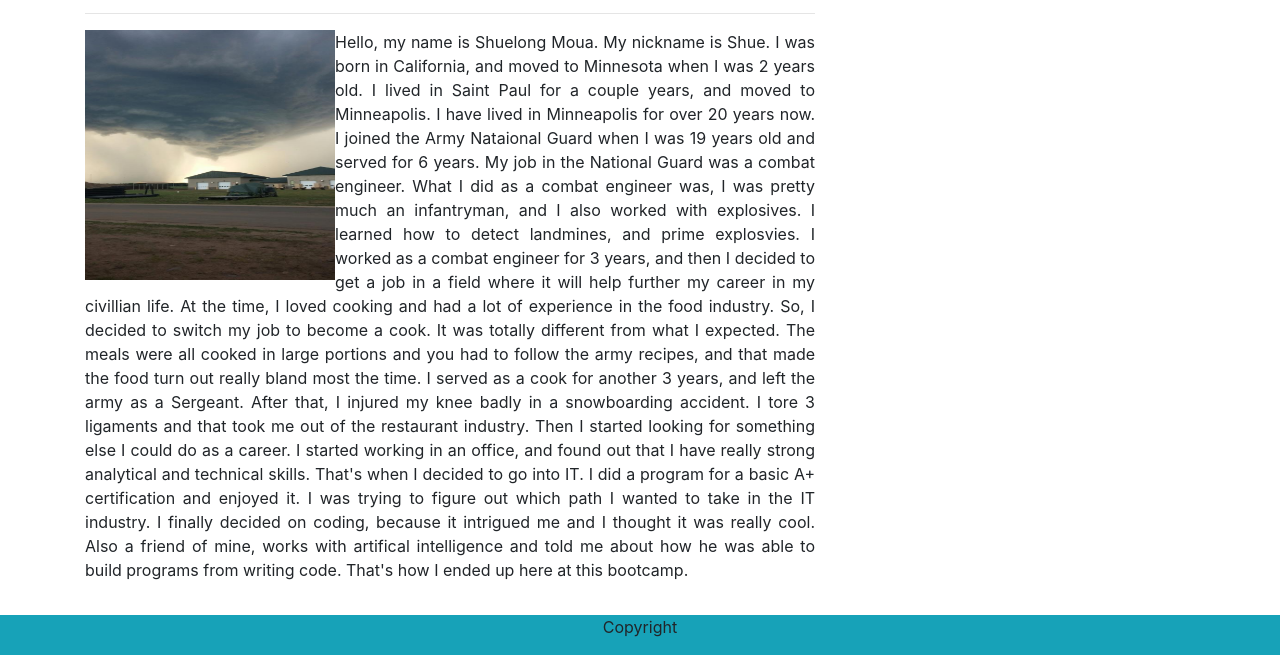
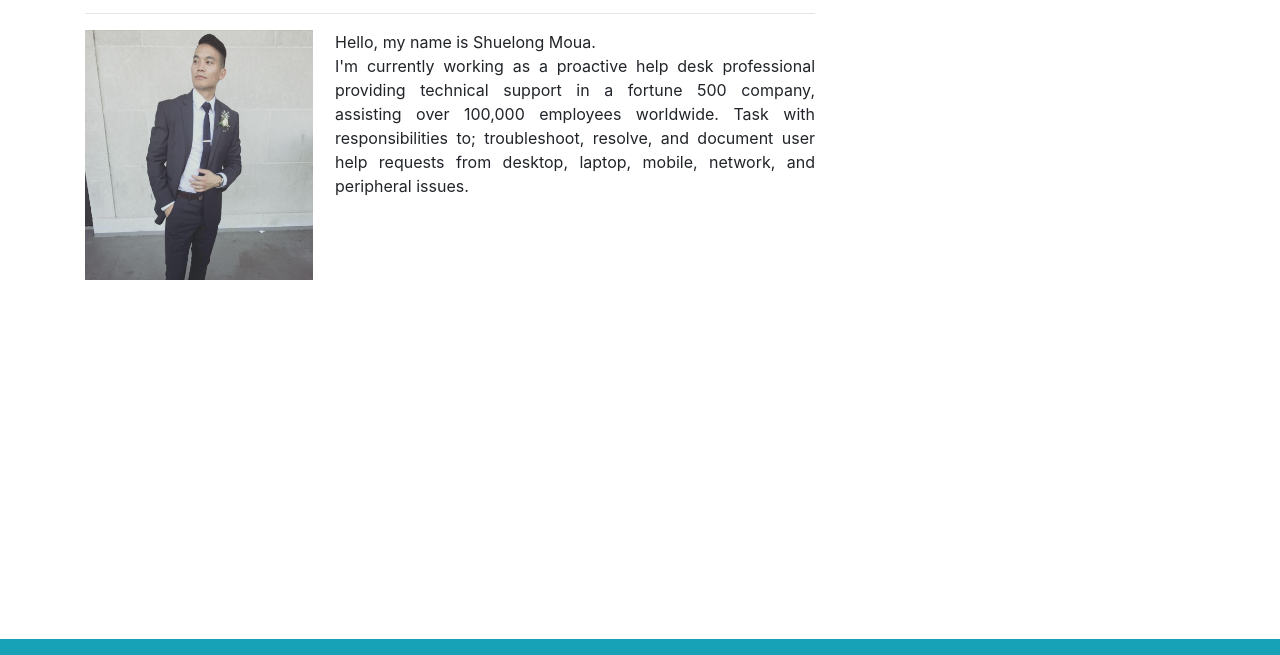
Before and after one commit to ShueMoua/Responsive-Portfolio, a plain HTML site: page index.html in a window 1280 px wide. Shown: the part 145-800 px from the top of the page. Drawn offline with nearby package versions, Linux system fonts and the light colour scheme.

Commit message:
updated about me webpage

```diff
--- /dev/null
+++ b/assets/style.css
@@ -0,0 +1,8 @@
+img {
+    float: left;
+    padding-right: 3%;
+}
+
+p {
+    text-align: justify;
+}
--- a/index.html
+++ b/index.html
@@ -6,36 +6,15 @@
     <meta name="viewport" content="width=device-width, initial-scale=1.0">
     <title>About Me</title>
 
-    <link rel="stylesheet" href="https://stackpath.bootstrapcdn.com/bootstrap/4.5.2/css/bootstrap.min.css"
-        integrity="sha384-JcKb8q3iqJ61gNV9KGb8thSsNjpSL0n8PARn9HuZOnIxN0hoP+VmmDGMN5t9UJ0Z" crossorigin="anonymous">
-    <link rel="stylesheet" href="portfolio.css">
-    <script src="https://code.jquery.com/jquery-3.5.1.slim.min.js"
-        integrity="sha384-DfXdz2htPH0lsSSs5nCTpuj/zy4C+OGpamoFVy38MVBnE+IbbVYUew+OrCXaRkfj"
-        crossorigin="anonymous"></script>
-    <script src="https://cdn.jsdelivr.net/npm/popper.js@1.16.1/dist/umd/popper.min.js"
-        integrity="sha384-9/reFTGAW83EW2RDu2S0VKaIzap3H66lZH81PoYlFhbGU+6BZp6G7niu735Sk7lN"
-        crossorigin="anonymous"></script>
-    <script src="https://stackpath.bootstrapcdn.com/bootstrap/4.5.2/js/bootstrap.min.js"
-        integrity="sha384-B4gt1jrGC7Jh4AgTPSdUtOBvfO8shuf57BaghqFfPlYxofvL8/KUEfYiJOMMV+rV"
-        crossorigin="anonymous"></script>
+    <link rel="stylesheet" href="https://stackpath.bootstrapcdn.com/bootstrap/4.5.2/css/bootstrap.min.css" integrity="sha384-JcKb8q3iqJ61gNV9KGb8thSsNjpSL0n8PARn9HuZOnIxN0hoP+VmmDGMN5t9UJ0Z" crossorigin="anonymous">
+    <link rel="stylesheet" href="assets/style.css">
 </head>
-
-<style>
-    img {
-        float: left;
-    }
-
-    p {
-        text-align: justify;
-    }
-</style>
 
 <body>
 
     <nav class="navbar navbar-expand-lg navbar-light bg-light">
         <a class="navbar-brand bg-info text-white" href="#">Shue Moua</a>
-        <button class="navbar-toggler" type="button" data-toggle="collapse" data-target="#navbarNav"
-            aria-controls="navbarNav" aria-expanded="false" aria-label="Toggle navigation">
+        <button class="navbar-toggler" type="button" data-toggle="collapse" data-target="#navbarNav" aria-controls="navbarNav" aria-expanded="false" aria-label="Toggle navigation">
             <span class="navbar-toggler-icon"></span>
         </button>
         <div class="collapse navbar-collapse" id="navbarNav">
@@ -45,8 +24,7 @@
                         <span class="sr-only">(current)</span></a>
                 </li>
                 <li class="nav-item">
-                    <a class="nav-link"
-                        href="https://shuemoua.github.io/Responsive-Portfolio/portfolio.html">Portfolio</a>
+                    <a class="nav-link" href="https://shuemoua.github.io/Responsive-Portfolio/portfolio.html">Portfolio</a>
                 </li>
                 <li class="nav-item ">
                     <a class="nav-link" href="https://shuemoua.github.io/Responsive-Portfolio/">About</a>
@@ -62,33 +40,24 @@
             <div class="col-lg-8 text-left">
                 <h2 class="text-info">About Me</h2>
                 <hr>
-                <img src="pics/background.jpg" alt="Tornado" width="250" height="250">
-                <p>Hello, my name is Shuelong Moua. My nickname is Shue. I was born in California, and moved to
-                    Minnesota when I was 2 years old. I lived in Saint Paul for a couple years, and moved to
-                    Minneapolis. I have lived in Minneapolis for over 20 years now. I joined the Army Nataional Guard
-                    when I was 19 years old and served for 6 years. My job in the National Guard was a combat engineer.
-                    What I did as a combat engineer was, I was pretty much an infantryman, and I also worked with
-                    explosives. I learned how to detect landmines, and prime explosvies. I worked as a combat engineer
-                    for 3 years, and then I decided to get a job in a field where it will help further my career in my
-                    civillian life. At the time, I loved cooking and had a lot of experience in the food industry. So, I
-                    decided to switch my job to become a cook. It was totally different from what I expected. The meals
-                    were all cooked in large portions and you had to follow the army recipes, and that made the food
-                    turn out really bland most the time. I served as a cook for another 3 years, and left the army as a
-                    Sergeant. After that, I injured my knee badly in a snowboarding accident. I tore 3 ligaments and
-                    that took me out of the restaurant industry. Then I started looking for something else I could do as
-                    a career. I started working in an office, and found out that I have really strong analytical and
-                    technical skills. That's when I decided to go into IT. I did a program for a basic A+ certification
-                    and enjoyed it. I was trying to figure out which path I wanted to take in the IT industry. I finally
-                    decided on coding, because it intrigued me and I thought it was really cool. Also a friend of mine,
-                    works with artifical intelligence and told me about how he was able to build programs from writing
-                    code. That's how I ended up here at this bootcamp.</p>
+                <img src="pics/Me.jpg" alt="Shue in a Suit" width="250" height="250">
+                <p>Hello, my name is Shuelong Moua.
+                    <br> I'm currently working as a proactive help desk professional providing technical support in a fortune 500 company, assisting over 100,000 employees worldwide. Task with responsibilities to; troubleshoot, resolve, and document user
+                    help requests from desktop, laptop, mobile, network, and peripheral issues.
+                    <br>
+
+                </p>
 
             </div>
         </div>
     </div>
     <footer class="footer bg-info fixed-bottom">
-        <p class="ft text-center">Copyright</p>
+        <p class="ft text-center"></p>
     </footer>
+
+    <script src="https://code.jquery.com/jquery-3.5.1.slim.min.js" integrity="sha384-DfXdz2htPH0lsSSs5nCTpuj/zy4C+OGpamoFVy38MVBnE+IbbVYUew+OrCXaRkfj" crossorigin="anonymous"></script>
+    <script src="https://cdn.jsdelivr.net/npm/popper.js@1.16.1/dist/umd/popper.min.js" integrity="sha384-9/reFTGAW83EW2RDu2S0VKaIzap3H66lZH81PoYlFhbGU+6BZp6G7niu735Sk7lN" crossorigin="anonymous"></script>
+    <script src="https://stackpath.bootstrapcdn.com/bootstrap/4.5.2/js/bootstrap.min.js" integrity="sha384-B4gt1jrGC7Jh4AgTPSdUtOBvfO8shuf57BaghqFfPlYxofvL8/KUEfYiJOMMV+rV" crossorigin="anonymous"></script>
 
 </body>
 
```
